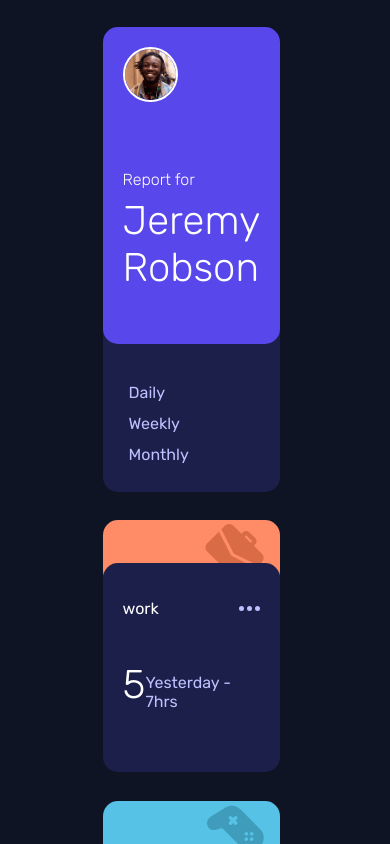
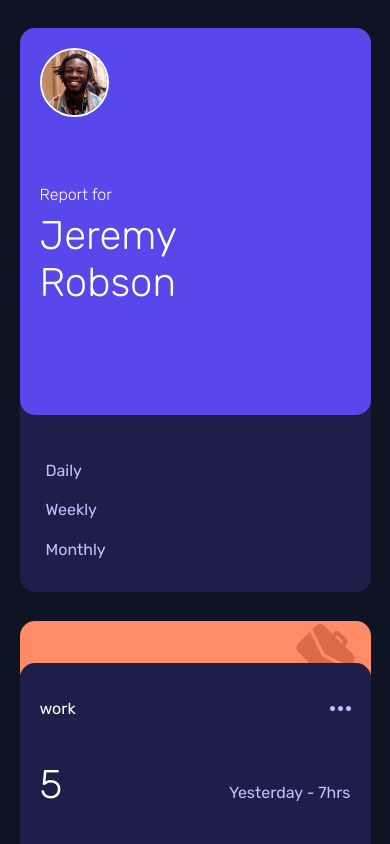
Before and after one commit to michaella23/activity-tracker, a React (Create React App) app: page / in a window 390 px wide. Shown: the top 844 px of the page. Built offline with nearby package versions, Linux system fonts and the light colour scheme.

Commit message:
fixed responsiveness

```diff
--- a/public/style.css
+++ b/public/style.css
@@ -11,11 +11,16 @@ body {
     font-family: 'Rubik', sans-serif;
     background-color: hsl(226, 43%, 10%);
     color: white;
+
+    width: 100vw;
+}
+
+#root {
     display: flex;
     flex-direction: column;
     justify-content: center;
     align-items: center;
-    width: 100vw;
+    width: 100%;
 }
 
 img {
@@ -40,7 +45,7 @@ button:active, button:visited {
 }
 
 .grid {
-    margin-top: 20px;
+    margin: 20px auto;
     width: 90%;
     display: grid;
     grid-gap: 20px;
@@ -244,7 +249,7 @@ h1 {
     display: block;
 }
 
-@media (min-width: 800px) {
+@media (min-width: 700px) {
 
     body {
         display: flex;
```
